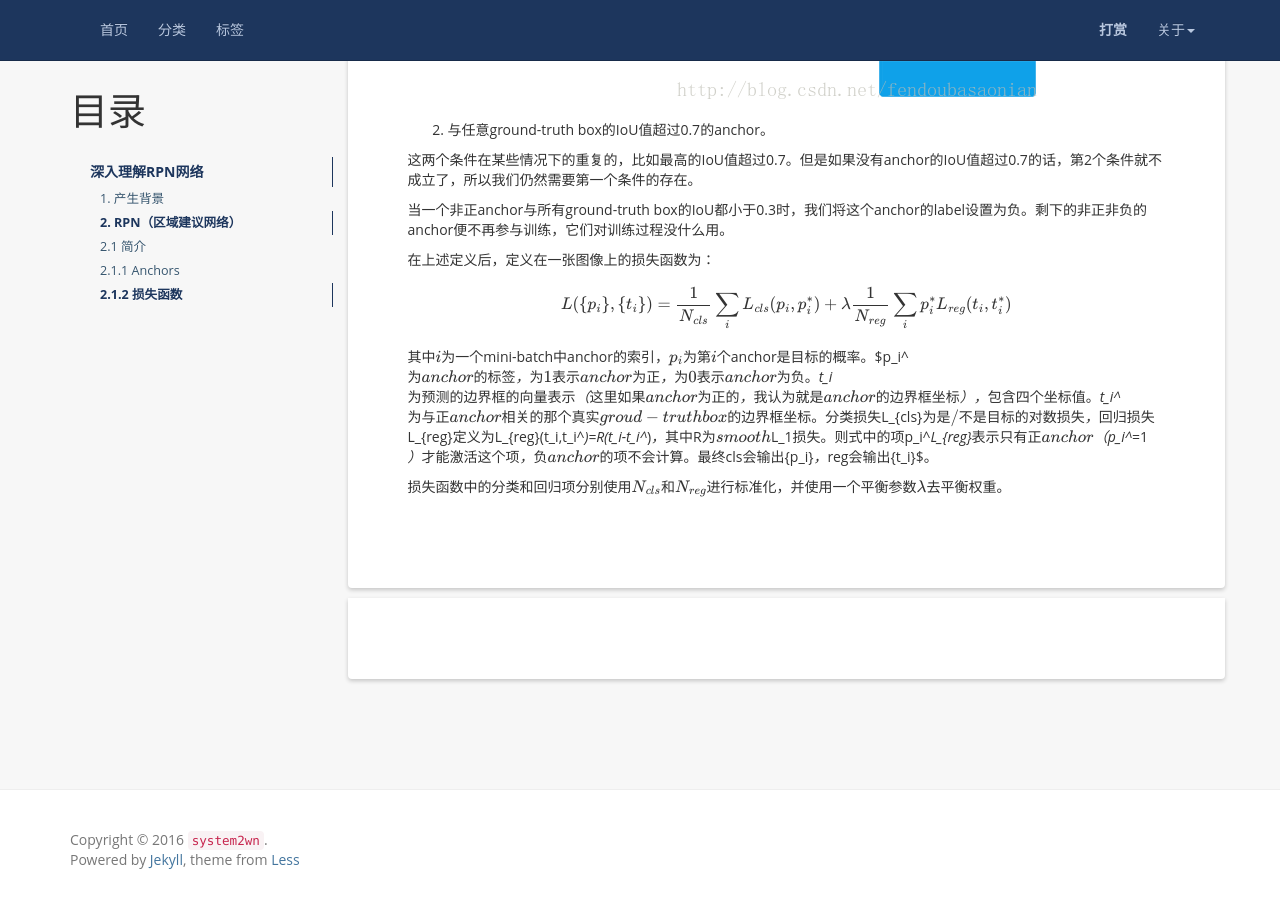
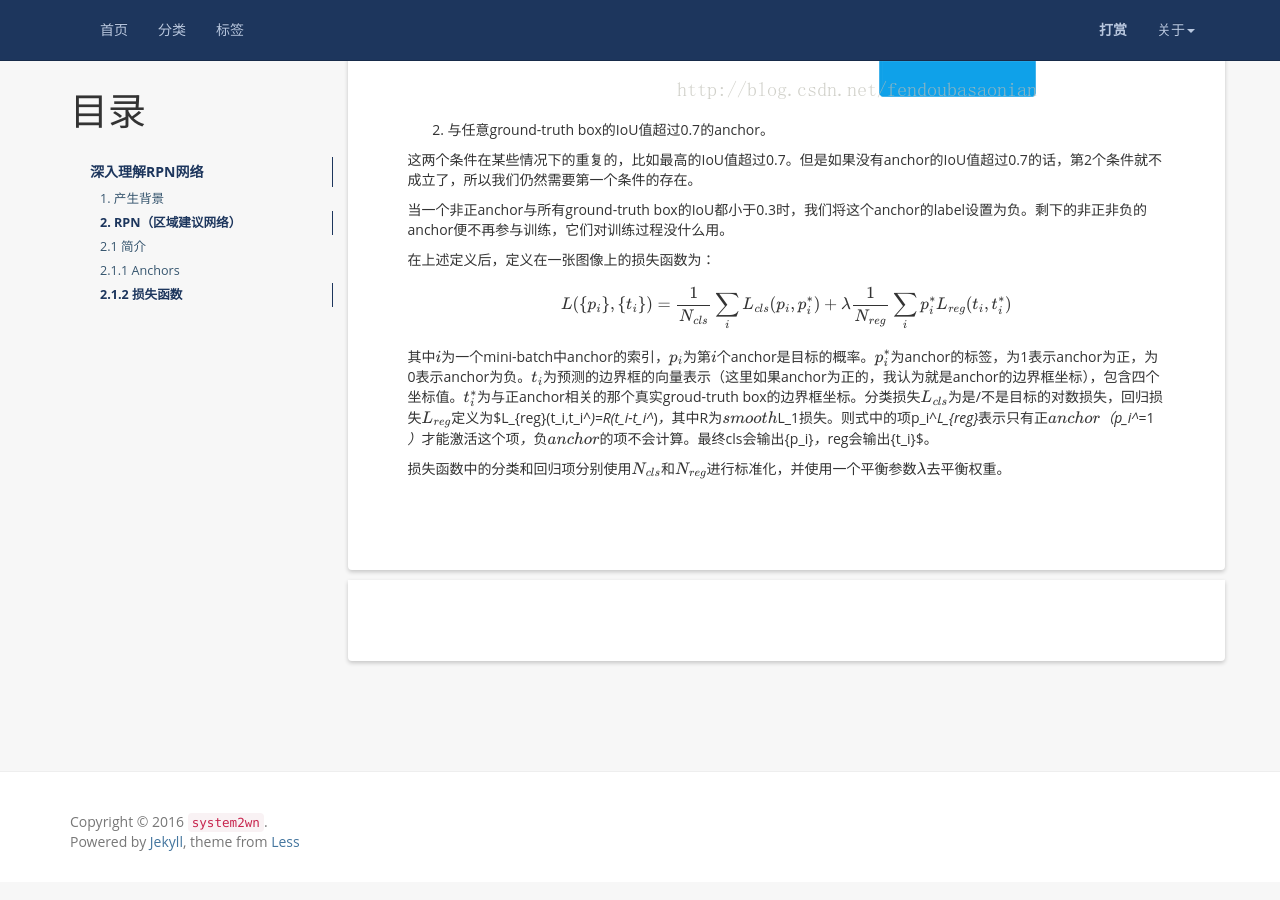
Before and after one commit to system2wn/system2wn.github.io, a Jekyll site: the page built from _posts/2019-07-30-深入理解RPN网络.md, in a window 1280 px wide and 900 px high, scrolled down 2932 px. Built offline with Jekyll 4.4.1, drawn with Linux system fonts in a browser that asks for light colours; formulas are drawn with MathJax 3; comment, search, counter and statistics services are not loaded.

Commit message:
修改公式

```diff
--- a/_posts/2019-07-30-深入理解RPN网络.md
+++ b/_posts/2019-07-30-深入理解RPN网络.md
@@ -73,6 +73,6 @@ RPN中提出的Anchors给多尺度的表示提供了新的方法。传统的方
 
 $$L(\{p_i\}, \{t_i\})=\frac{1}{N_{cls}}\sum_{i}L_{cls}(p_i,p_i^*)+\lambda\frac{1}{N_{reg}}\sum_i p_i^*L_{reg}(t_i,t_i^*)$$
 
-其中$i$为一个mini-batch中anchor的索引，$p_i$为第$i$个anchor是目标的概率。$p_i^*$为anchor的标签，为1表示anchor为正，为0表示anchor为负。$t_i$为预测的边界框的向量表示（这里如果anchor为正的，我认为就是anchor的边界框坐标），包含四个坐标值。$t_i^*$为与正anchor相关的那个真实groud-truth box的边界框坐标。分类损失$L_{cls}$为是/不是目标的对数损失，回归损失$L_{reg}$定义为$L_{reg}(t_i,t_i^*)=R(t_i-t_i^*)$，其中$R$为smooth $L_1$损失。则式中的项$p_i^*L_{reg}$表示只有正anchor（$p_i^*=1$）才能激活这个项，负anchor的项不会计算。最终$cls$会输出$\{p_i\}$，$reg$会输出$\{t_i\}$。
+其中$i$为一个mini-batch中anchor的索引，$p_i$为第$i$个anchor是目标的概率。$p_i^{\*}$为anchor的标签，为1表示anchor为正，为0表示anchor为负。$t_i$为预测的边界框的向量表示（这里如果anchor为正的，我认为就是anchor的边界框坐标），包含四个坐标值。$t_i^{\*}$为与正anchor相关的那个真实groud-truth box的边界框坐标。分类损失$L_{cls}$为是/不是目标的对数损失，回归损失$L_{reg}$定义为$L_{reg}(t_i,t_i^*)=R(t_i-t_i^*)$，其中$R$为smooth $L_1$损失。则式中的项$p_i^*L_{reg}$表示只有正anchor（$p_i^*=1$）才能激活这个项，负anchor的项不会计算。最终$cls$会输出$\{p_i\}$，$reg$会输出$\{t_i\}$。
 
 损失函数中的分类和回归项分别使用$N_{cls}$和$N_{reg}$进行标准化，并使用一个平衡参数$\lambda$去平衡权重。
```
